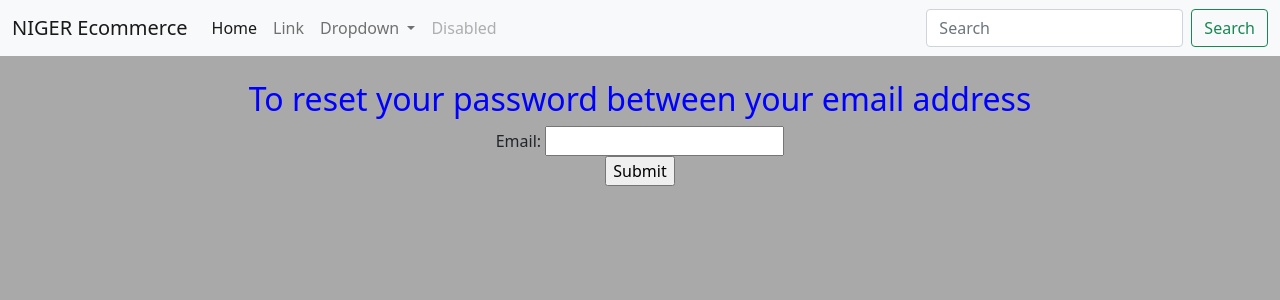
After one commit to esca096/NigerEcom, a Django app: page /reset_password in a window 1280 px wide. The commit adds this page. Shown: the top 300 px of the page. Run offline with Django 5.2, Linux system fonts and the light colour scheme.

Commit message:
fifth commit

```diff
--- /dev/null
+++ b/Ecom/info.py
@@ -0,0 +1,6 @@
+EMAIL_BACKEND = 'django.core.mail.backends.smtp.EmailBackend'
+EMAIL_USE_TLS = True
+EMAIL_HOST = 'smtp.gmail.com'
+EMAIL_HOST_USER = 'toshhibana@gmail.com'
+EMAIL_HOST_PASSWORD = 'ayazkgvookytpphs'
+EMAIL_PORT = 587
--- a/product/urls.py
+++ b/product/urls.py
@@ -1,5 +1,9 @@
 from django.urls import path
 from .views import home, product_list, product_create, product_update, product_delete, product_table, register, connexion, deconnexion
+
+#pour pouvoir faire reset du password
+from django.contrib.auth import views
+
 urlpatterns = [
     path('', home, name='home'),
     path('product_list', product_list, name='list'),
@@ -12,4 +16,10 @@ urlpatterns = [
     path('register', register, name='register'),
     path('login', connexion, name='login'),
     path('logout', deconnexion, name='logout'),
+
+    #pour pouvoir faire reset du password
+    path('reset_password', views.PasswordResetView.as_view(template_name='products/password_reset.html'), name='reset_password'),
+    path('reset_password_send', views.PasswordResetDoneView.as_view(template_name='products/password_reset_sent.html'), name='password_reset_done'),
+    path('reset/<uidb64>/<token>', views.PasswordResetConfirmView.as_view(template_name='products/password_reset_form.html'), name='password_reset_confirm'),
+    path('reset_password_complete', views.PasswordResetCompleteView.as_view(template_name='products/password_reset_done.html'), name='password_reset_complete'),
 ]
--- a/templates/products/login.html
+++ b/templates/products/login.html
@@ -12,7 +12,8 @@
             <br><br>
             <input type="password" name="password" placeholder="enter your password">
             <br><br>
-            <button type="submit">Save</button>
+            <button type="submit">Save</button>forgot password? click here
+            <button type="submit"><a href="/reset_password">reset password</a></button>
         </form>
 
     </center>
--- /dev/null
+++ b/templates/products/password_reset.html
@@ -0,0 +1,13 @@
+{% extends "base.html" %}
+
+{% block content %}
+    <center>
+        <h2> To reset your password between your email address</h2>
+        <form method="post" enctype="multipart/form-data">
+            {% csrf_token %}
+            {{ form }}
+            <input type="submit" name="Send email">
+        </form>
+
+    </center>
+{% endblock content %}
```
Also changed, not shown: Ecom/settings.py (+13 -0 lines), templates/products/password_reset_done.html (added, +11 -0 lines), templates/products/password_reset_form.html (added, +13 -0 lines), templates/products/password_reset_sent.html (added, +8 -0 lines), db.sqlite3.
